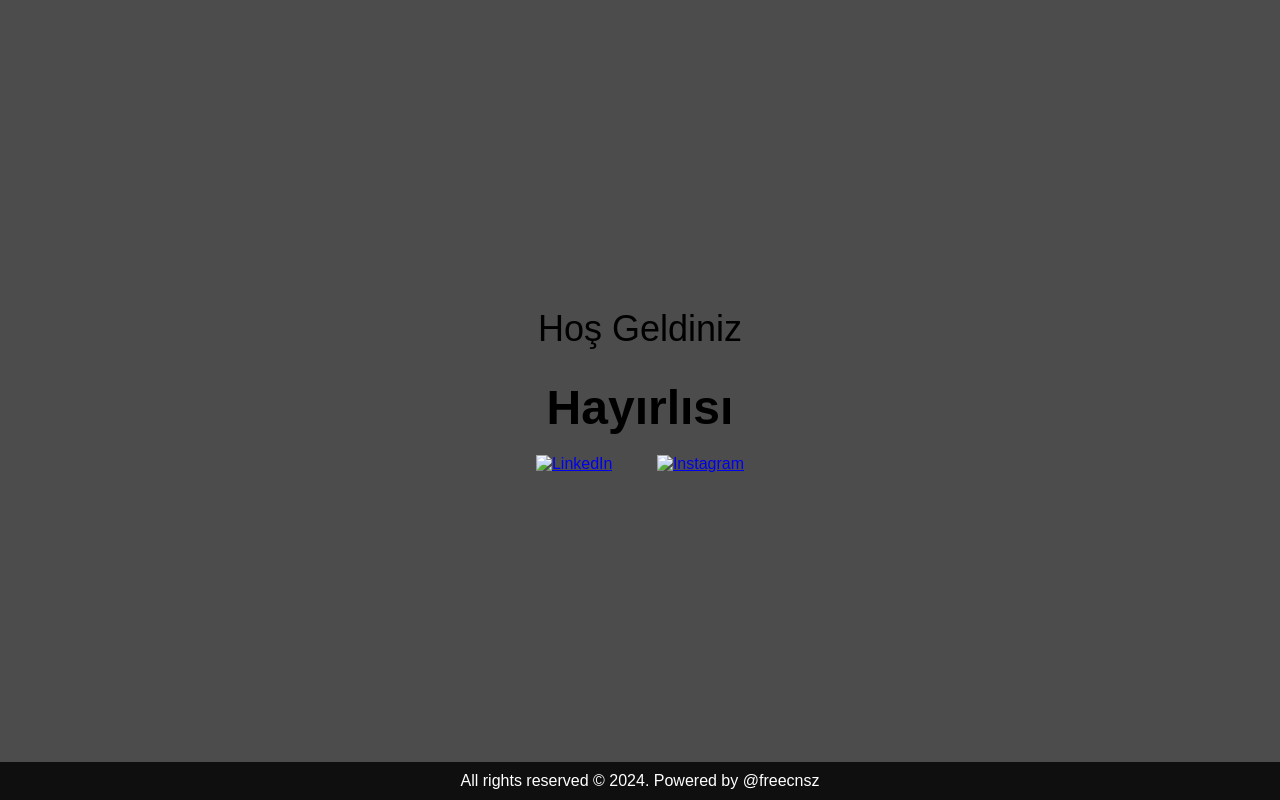
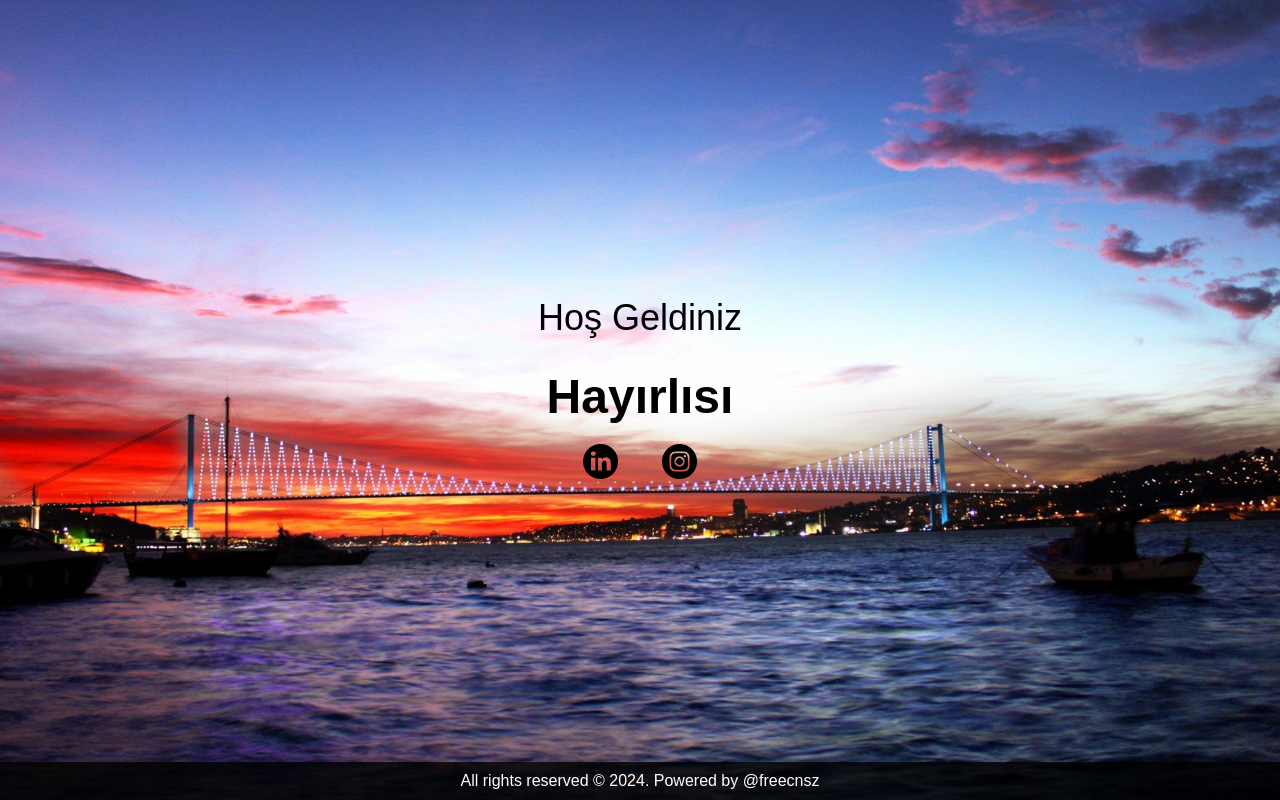
Before and after one commit to freecnsz/my-web-site, a plain HTML site: page index.html in a window 1280 px wide. Drawn offline with Linux system fonts and the light colour scheme.

Commit message:
Add files via upload

```diff
--- a/index.html
+++ b/index.html
@@ -9,7 +9,7 @@
             margin: 0;
             padding: 0;
             font-family: Arial, sans-serif;
-            background-image: url('assets/background.jpg'); /* Replace 'background.jpg' with your image file */
+            background-image: url('background.jpg'); /* Replace 'background.jpg' with your image file */
             background-size: cover;
             background-position: center;
             background-attachment: fixed;
@@ -69,8 +69,8 @@
     <div id="logo">Hoş Geldiniz</div>
     <div id="main-text">Hayırlısı</div>
     <div id="social-icons">
-        <a href="https://www.linkedin.com/in/freecnsz" target="_blank"><img class="icon" src="assets/linkedin.png" alt="LinkedIn"></a>
-        <a href="https://www.instagram.com/freecnsz" target="_blank"><img class="icon" src="assets/instagram.png" alt="Instagram"></a>
+        <a href="https://www.linkedin.com/in/freecnsz" target="_blank"><img class="icon" src="linkedin.png" alt="LinkedIn"></a>
+        <a href="https://www.instagram.com/freecnsz" target="_blank"><img class="icon" src="instagram.png" alt="Instagram"></a>
     </div>
     <div id="footer">
         All rights reserved © 2024. Powered by @freecnsz
```
